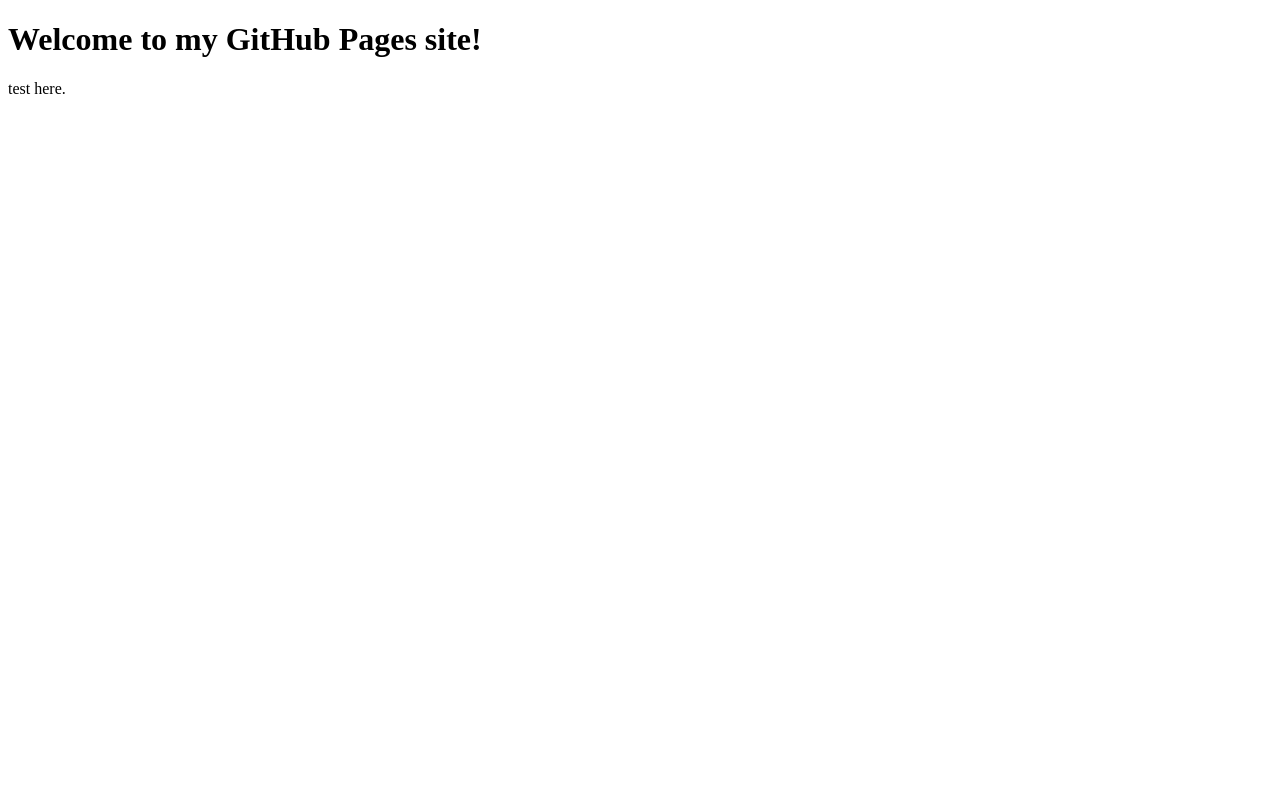
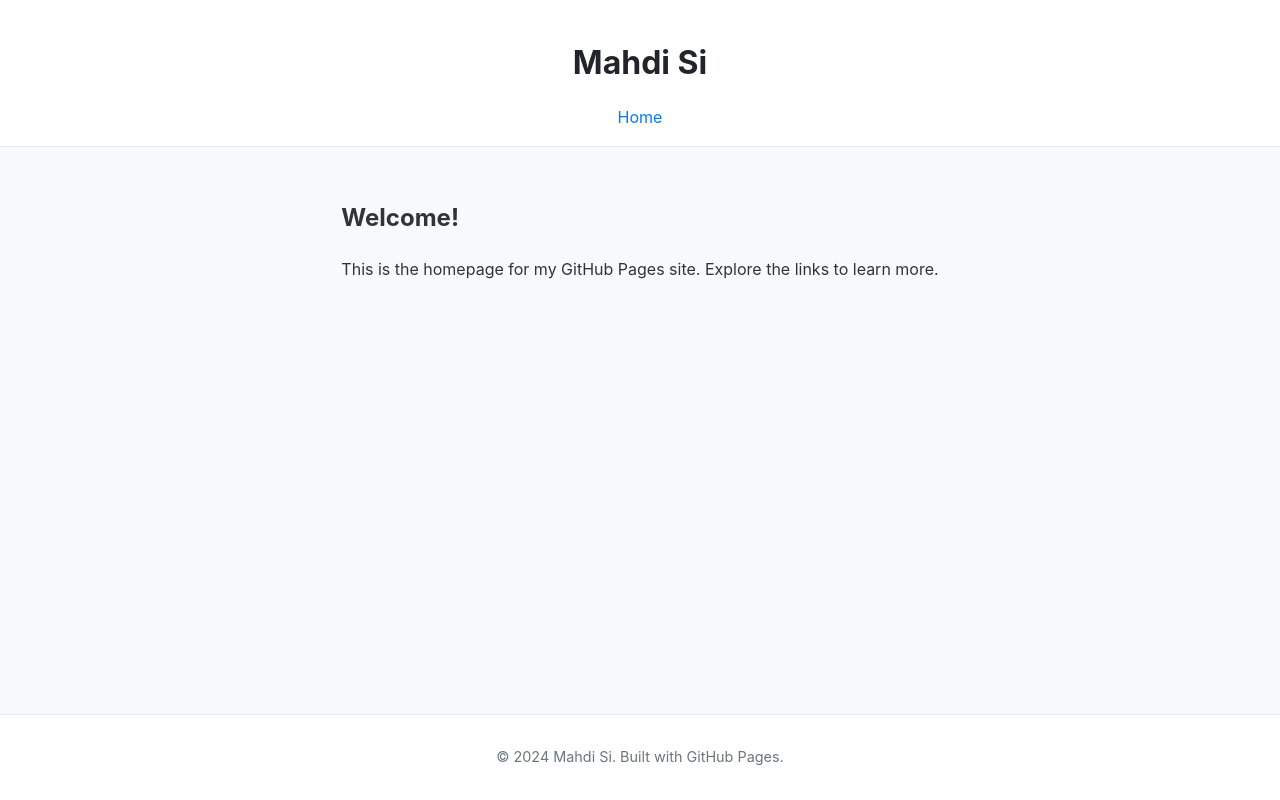
Before and after one commit to Mahdi-Si/mahdi-si.github.io, a plain HTML site: page index.html in a window 1280 px wide. Drawn offline with Linux system fonts and the light colour scheme.

Commit message:
First css theme

```diff
--- a/index.html
+++ b/index.html
@@ -3,12 +3,26 @@
 <head>
     <meta charset="UTF-8">
     <meta name="viewport" content="width=device-width, initial-scale=1.0">
-    <title>Welcome</title>
+    <title>Mahdi Si - Home</title>
+    <link rel="stylesheet" href="style.css">
 </head>
 <body>
-    <h1>Welcome to my GitHub Pages site!</h1>
-    <p>test here.</p>
+    <header>
+        <h1>Mahdi Si</h1>
+        <nav>
+            <ul>
+                <li><a href="index.html">Home</a></li>
+            </ul>
+        </nav>
+    </header>
 
-    <!-- We will add the link to the new page here -->
+    <main>
+        <h2>Welcome!</h2>
+        <p>This is the homepage for my GitHub Pages site. Explore the links to learn more.</p>
+    </main>
+
+    <footer>
+        <p>&copy; 2024 Mahdi Si. Built with GitHub Pages.</p>
+    </footer>
 </body>
 </html>
--- /dev/null
+++ b/style.css
@@ -0,0 +1,67 @@
+body {
+    font-family: -apple-system, BlinkMacSystemFont, "Segoe UI", Roboto, Helvetica, Arial, sans-serif;
+    line-height: 1.6;
+    margin: 0;
+    padding: 0;
+    background-color: #f8f9fa; /* Light background */
+    color: #333; /* Dark text */
+    display: flex;
+    flex-direction: column;
+    min-height: 100vh;
+}
+
+header {
+    background-color: #fff; /* White header background */
+    padding: 1rem 2rem;
+    border-bottom: 1px solid #e9ecef; /* Subtle border */
+    text-align: center;
+}
+
+main {
+    flex: 1; /* Allows main content to grow */
+    max-width: 800px; /* Limit content width */
+    margin: 2rem auto; /* Center content */
+    padding: 0 2rem;
+}
+
+h1 {
+    color: #212529; /* Slightly darker heading */
+    margin-bottom: 0.5rem;
+}
+
+p {
+    margin-bottom: 1rem;
+}
+
+a {
+    color: #007bff; /* Standard link blue */
+    text-decoration: none;
+}
+
+a:hover {
+    text-decoration: underline;
+}
+
+/* Placeholder for navigation links */
+nav ul {
+    list-style: none;
+    padding: 0;
+    margin: 1rem 0 0 0;
+    display: flex;
+    justify-content: center;
+    gap: 1rem;
+}
+
+nav li {
+    display: inline;
+}
+
+footer {
+    text-align: center;
+    padding: 1rem;
+    margin-top: 2rem;
+    font-size: 0.9em;
+    color: #6c757d; /* Muted footer text */
+    background-color: #fff;
+    border-top: 1px solid #e9ecef;
+}
```
